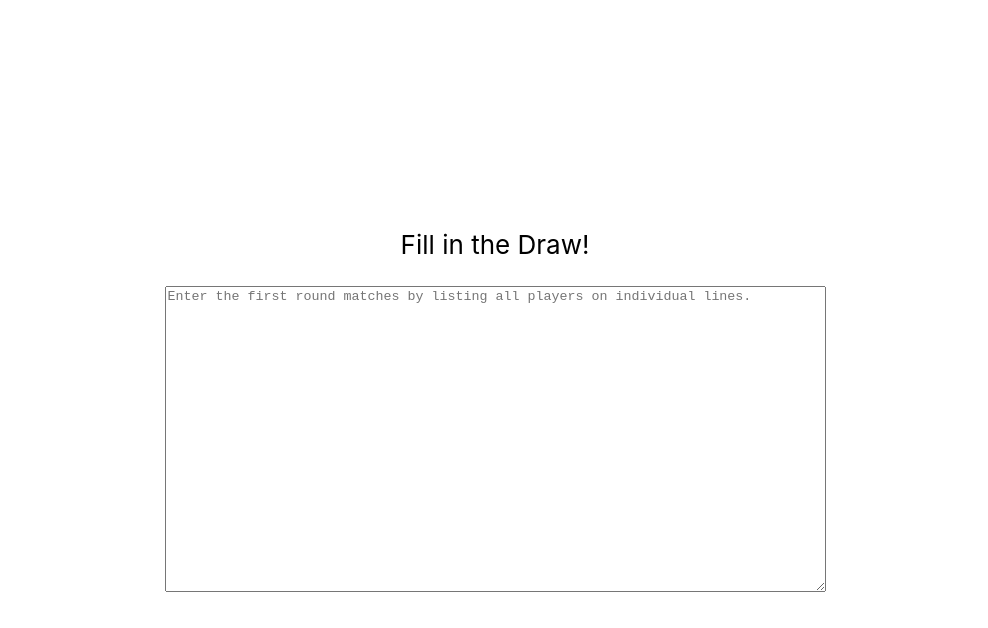
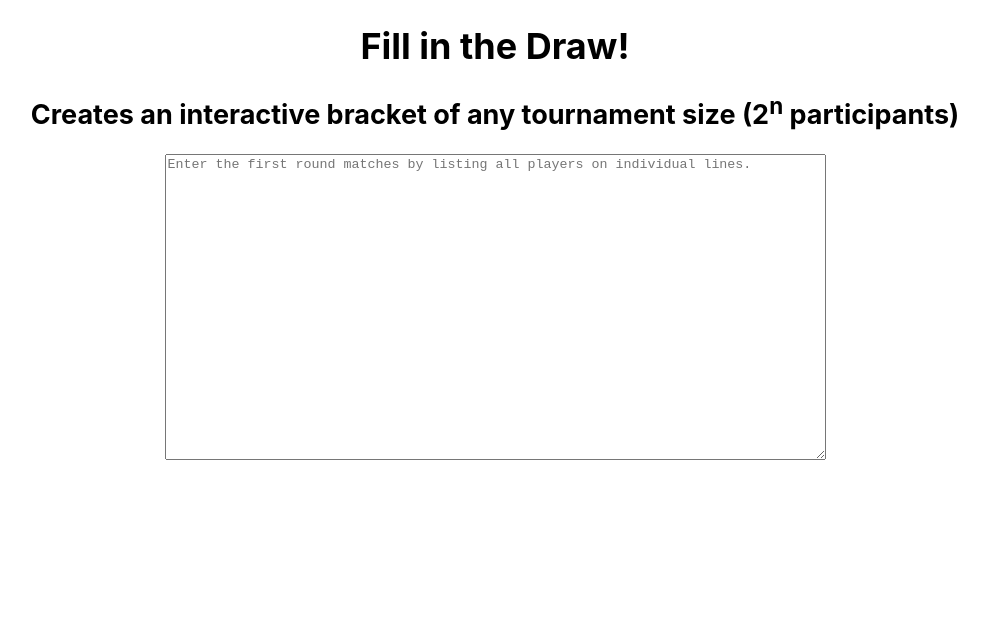
Before and after one commit to konstantina-3/fitd-filler, a React (Create React App) app: page / in a window 1280 px wide. Shown: the top 628 px of the page, without its empty margins (145-1133 px from the left). Built offline with nearby package versions, Linux system fonts and the light colour scheme.

Commit message:
Remove unused CSS

```diff
--- a/src/App.css
+++ b/src/App.css
@@ -1,32 +1,12 @@
 .App {
   text-align: center;
-}
-
-.App-logo {
-  height: 40vmin;
-  pointer-events: none;
-}
-
-@media (prefers-reduced-motion: no-preference) {
-  .App-logo {
-    animation: App-logo-spin infinite 20s linear;
-  }
-}
-
-.App-header {
-  /* background-color: #282c34; */
   background-color: white;
-  min-height: 100vh;
   display: flex;
   flex-direction: column;
   align-items: center;
   justify-content: center;
-  font-size: calc(10px + 2vmin);
+  font-size: calc(10px + 1vmin);
   color: black;
-}
-
-.App-link {
-  color: #61dafb;
 }
 
 .rounds {
@@ -47,11 +27,14 @@
   background-color: lightgrey;
   padding: 5px 15px;
   margin: 5px 0;
-  min-height: 40px;
+  min-height: 30px;
   min-width: 120px;
   cursor: pointer;
   white-space: nowrap;
   position: relative;
+  display: flex;
+  justify-content: center;
+  align-items: center;
 }
 
 .player.disabled {
@@ -70,17 +53,6 @@
   height: 1px;
 }
 
-/* .round:not(:last-child) .player:nth-child(odd)::after {
-  content: "";
-  position: absolute;
-  background-color: red;
-  right: 0;
-  top: 20%;
-  transform: translateX(100%) rotate(90deg);
-  width: 20px;
-  height: 1px;
-} */
-
 .round:not(:first-child) .player::before  {
   content: "";
   position: absolute;
@@ -94,26 +66,6 @@
 
 .player span {
   pointer-events: none;
-}
-
-.round:not(:last-child) .player:nth-of-type(odd) span::after {
-  content: "";
-  position: absolute;
-  background-color: black;
-  right: -20px;
-  top: 50%;
-  width: 1px;
-  height: 100%;
-}
-
-.round:not(:last-child) .player:nth-of-type(even) span::after {
-  content: "";
-  position: absolute;
-  background-color: black;
-  right: -20px;
-  top: -50%;
-  width: 1px;
-  height: 100%;
 }
 
 .match {
@@ -132,12 +84,3 @@
   width: 1px;
   height: 50%;
 }
-
-@keyframes App-logo-spin {
-  from {
-    transform: rotate(0deg);
-  }
-  to {
-    transform: rotate(360deg);
-  }
-}
--- a/src/App.js
+++ b/src/App.js
@@ -22,10 +22,10 @@ function App() {
 
   return (
     <div className="App">
-      <header className="App-header">
-        <p>
-          Fill in the Draw!
-        </p>
+      <header>
+        <h1>Fill in the Draw!</h1>
+        <h2>Creates an interactive bracket of any tournament size (2<sup>n</sup> participants)</h2>
+      </header>
       <div className='players-input'>
           <textarea
             onChange={handleTextAreaChange}
@@ -36,7 +36,6 @@ function App() {
       <div className='rounds'>
         {players && <Round players={players} key={players}/>}
       </div>
-      </header>
     </div>
   );
 }
```
Lines whose indentation alone changed are shown as unchanged.
